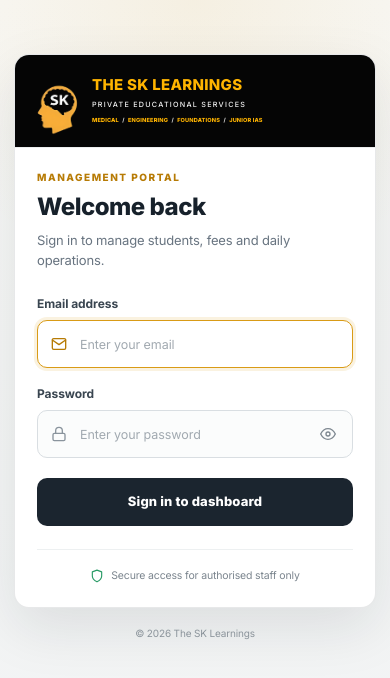
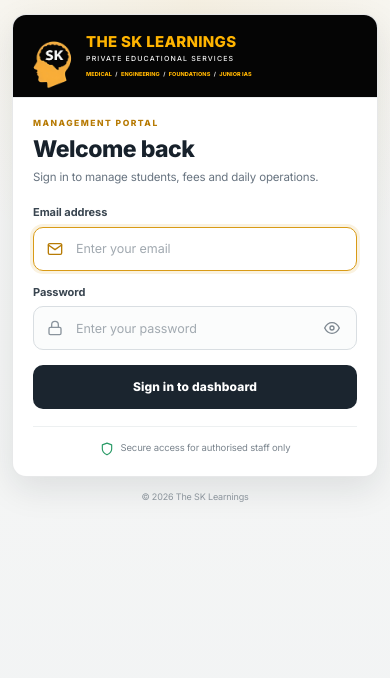
Before and after one commit to Shiva040912/Sk-Learning-Frontend, a React (Vite) app: page / in a window 390 px wide. Shown: the top 678 px of the page. Built offline with nearby package versions, Linux system fonts and the light colour scheme.

Commit message:
Phone view changes

```diff
--- a/src/styles/login.css
+++ b/src/styles/login.css
@@ -207,15 +207,36 @@
 .login-copyright { margin: 18px 0 0; color: #8b949b; font-size: 10px; }
 
 @media (max-width: 520px) {
-  .login-page { justify-content: flex-start; padding: 20px 14px; }
-  .login-shell { margin-top: 4vh; padding: 0 22px 23px; border-radius: 15px; }
-  .login-brand { margin: 0 -22px; padding: 22px 18px; gap: 11px; border-radius: 14px 14px 0 0; }
-  .login-logo-wrap { width: 48px; height: 48px; flex-basis: 48px; }
+  .login-page { min-height: 100svh; justify-content: flex-start; padding: 14px 12px 18px; }
+  .login-shell { max-width: 400px; margin-top: 0; padding: 0 20px 20px; border-radius: 14px; box-shadow: 0 12px 34px rgba(23, 33, 43, 0.1); }
+  .login-brand { margin: 0 -20px; padding: 18px 16px; gap: 11px; border-radius: 13px 13px 0 0; }
+  .login-logo-wrap { width: 46px; height: 46px; flex-basis: 46px; }
   .login-brand h1 { font-size: 15px; }
-  .login-brand p { font-size: 7.2px; letter-spacing: 1.25px; }
-  .login-courses { font-size: 5.6px; letter-spacing: 0.15px; }
-  .login-divider { margin: 0 -22px 22px; }
-  .login-heading h2 { font-size: 24px; }
+  .login-brand p { margin-top: 4px; font-size: 7px; letter-spacing: 1.15px; }
+  .login-courses { margin-top: 5px; font-size: 5.5px; letter-spacing: 0.1px; }
+  .login-divider { margin: 0 -20px 19px; }
+  .login-heading > span { margin-bottom: 6px; font-size: 8.5px; }
+  .login-heading h2 { font-size: 23px; }
+  .login-heading p { margin-top: 6px; font-size: 11.5px; line-height: 1.4; }
+  .login-form { margin-top: 19px; gap: 13px; }
+  .form-group { gap: 6px; }
+  .form-group label { font-size: 11px; }
+  .input-box { height: 44px; }
+  .input-box input { font-size: 12px; }
+  .login-btn { height: 44px; margin-top: 2px; font-size: 12px; }
+  .login-security { margin-top: 17px; padding-top: 14px; font-size: 9.5px; }
+  .login-copyright { margin-top: 13px; font-size: 9px; }
+}
+
+@media (max-width: 360px) {
+  .login-page { padding-inline: 9px; }
+  .login-shell { padding-inline: 16px; }
+  .login-brand { margin-inline: -16px; padding-inline: 13px; gap: 9px; }
+  .login-divider { margin-inline: -16px; }
+  .login-logo-wrap { width: 42px; height: 42px; flex-basis: 42px; }
+  .login-brand h1 { font-size: 13px; }
+  .login-brand p { font-size: 6px; letter-spacing: 0.85px; }
+  .login-courses { font-size: 4.8px; }
 }
 
 @media (prefers-reduced-motion: reduce) {
```
